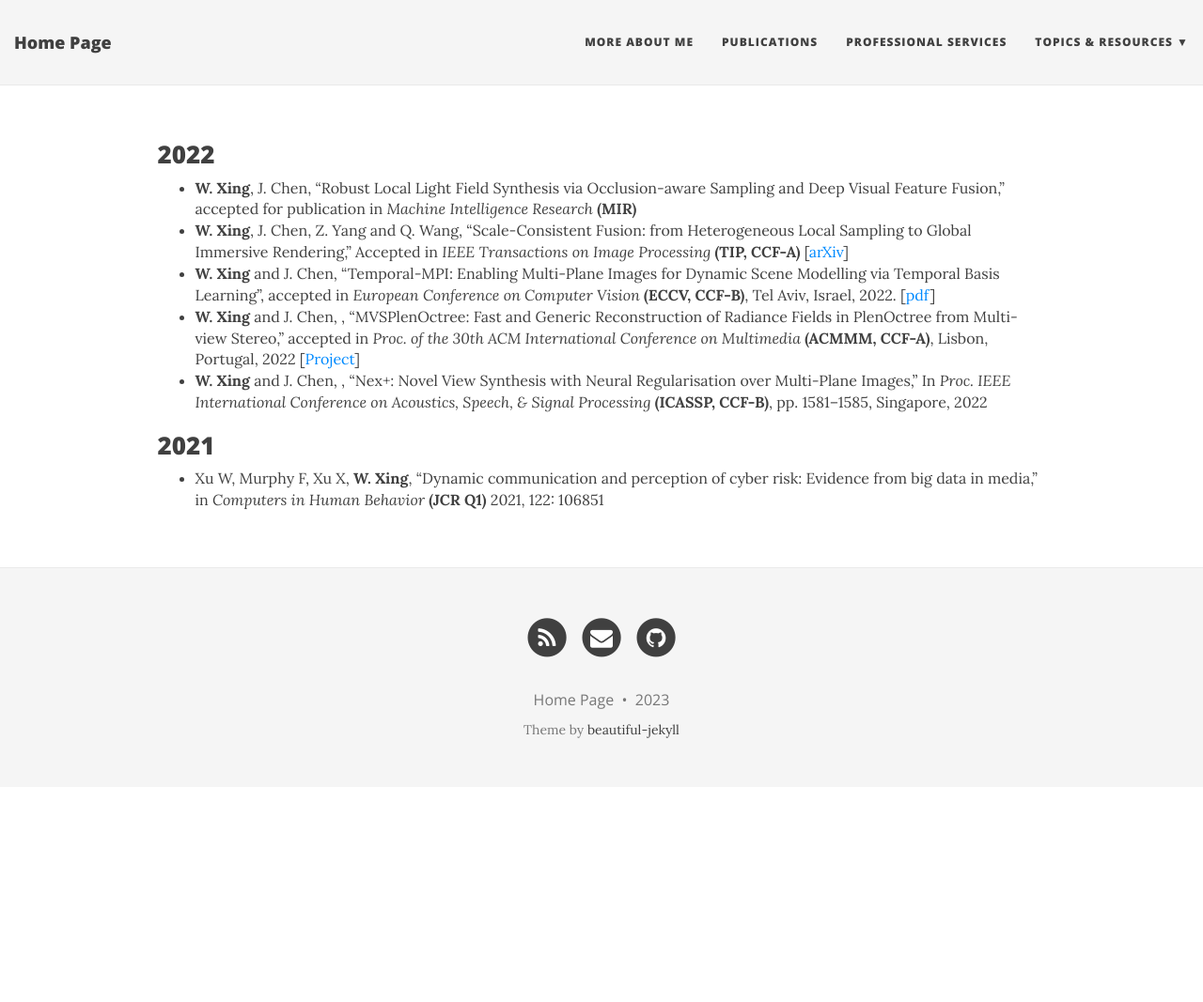
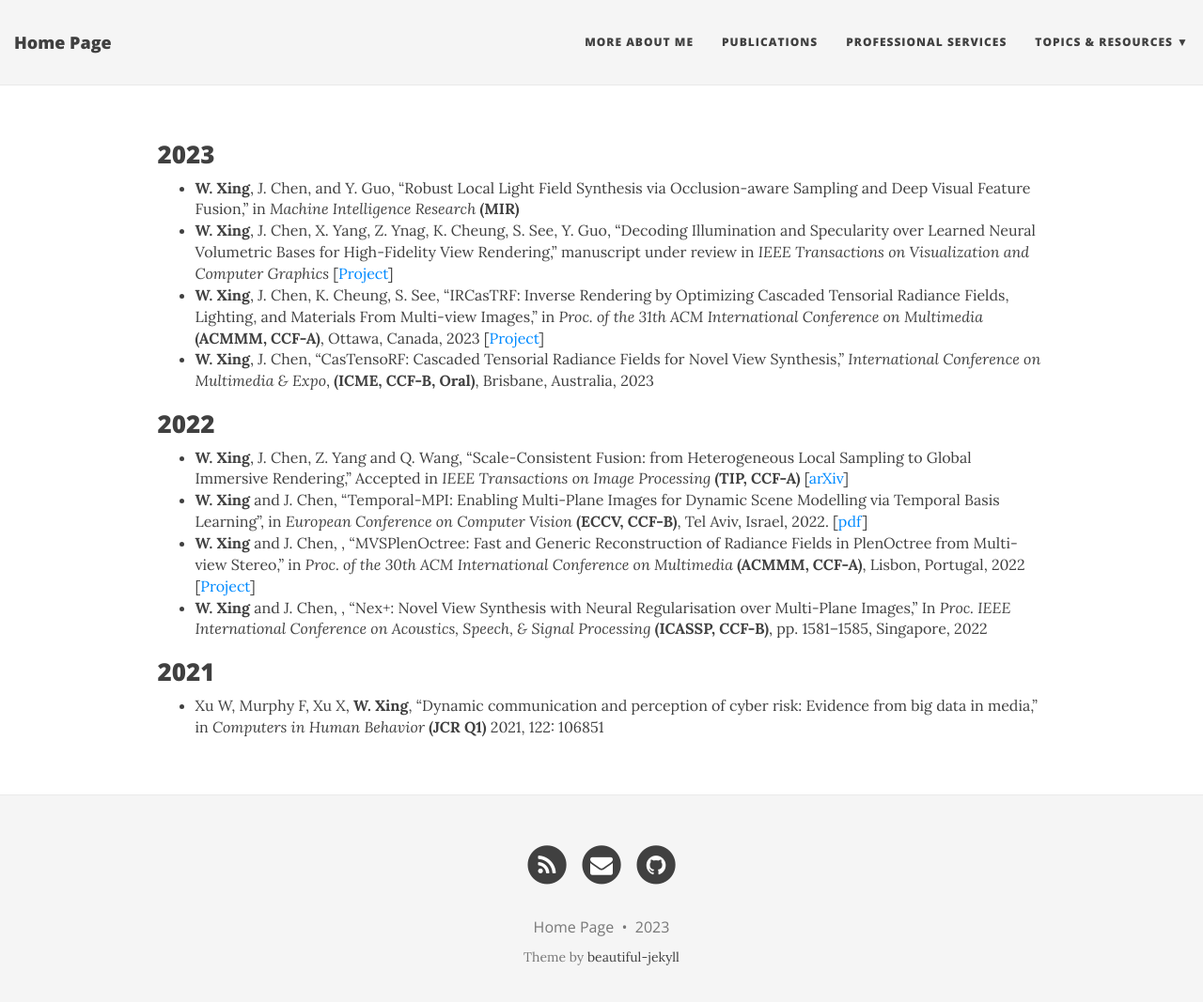
Before and after one commit to Derry-Xing/derry-xing.github.io, a Jekyll site: the page built from pages/mypublications.md, in a window 1280 px wide and 1080 px high. Shown: the top 1067 px of the window at 94% size. Built offline with Jekyll 4.4.1, drawn with Linux system fonts in a browser that asks for light colours; nearby versions of some CDN libraries.

Commit message:
Update mypublications.md

```diff
--- a/pages/mypublications.md
+++ b/pages/mypublications.md
@@ -10,14 +10,19 @@ show-avatar: false
 -->
 
 
+## 2023
 
+* **W. Xing**, J. Chen, and Y. Guo, "Robust Local Light Field Synthesis via Occlusion-aware Sampling and Deep Visual Feature Fusion," in _Machine Intelligence Research_ **(MIR)**
+* **W. Xing**, J. Chen, X. Yang, Z. Ynag, K. Cheung, S. See, Y. Guo, "Decoding Illumination and Specularity over Learned Neural Volumetric Bases for High-Fidelity View Rendering," manuscript under review in _IEEE Transactions on Visualization and Computer Graphics_ [[Project](https://nvbases.github.io/)]
+* **W. Xing**, J. Chen, K. Cheung, S. See, "IRCasTRF: Inverse Rendering by Optimizing Cascaded Tensorial Radiance Fields, Lighting, and Materials From Multi-view Images," in _Proc. of the 31th ACM International Conference on Multimedia_ **(ACMMM, CCF-A)**, Ottawa, Canada, 2023  [[Project](https://ircasrf.github.io/)]
+* **W. Xing**, J. Chen, "CasTensoRF: Cascaded Tensorial Radiance Fields for Novel View Synthesis," _International Conference on Multimedia & Expo_, **(ICME, CCF-B, Oral)**, Brisbane, Australia, 2023
 
 ## 2022
 
-* **W. Xing**, J. Chen, "Robust Local Light Field Synthesis via Occlusion-aware Sampling and Deep Visual Feature Fusion," accepted for publication in _Machine Intelligence Research_ **(MIR)**
+
 * **W. Xing**, J. Chen, Z. Yang and Q. Wang, "Scale-Consistent Fusion: from Heterogeneous Local Sampling to Global Immersive Rendering," Accepted in _IEEE Transactions on Image Processing_ **(TIP, CCF-A)** [[arXiv](https://arxiv.org/abs/2106.09548)]
-* **W. Xing** and J. Chen, "Temporal-MPI: Enabling Multi-Plane Images for Dynamic Scene Modelling via Temporal Basis Learning", accepted in _European Conference on Computer Vision_ **(ECCV, CCF-B)**, Tel Aviv, Israel, 2022. [[pdf](https://www.ecva.net/papers/eccv_2022/papers_ECCV/papers/136750321.pdf)]
-* **W. Xing** and J. Chen, , “MVSPlenOctree: Fast and Generic Reconstruction of Radiance Fields in PlenOctree from Multi-view Stereo,” accepted in _Proc. of the 30th ACM International Conference on Multimedia_ **(ACMMM, CCF-A)**, Lisbon, Portugal, 2022  [[Project](https://derry-xing.github.io/projects/MVSPlenOctree/)]
+* **W. Xing** and J. Chen, "Temporal-MPI: Enabling Multi-Plane Images for Dynamic Scene Modelling via Temporal Basis Learning", in _European Conference on Computer Vision_ **(ECCV, CCF-B)**, Tel Aviv, Israel, 2022. [[pdf](https://www.ecva.net/papers/eccv_2022/papers_ECCV/papers/136750321.pdf)]
+* **W. Xing** and J. Chen, , “MVSPlenOctree: Fast and Generic Reconstruction of Radiance Fields in PlenOctree from Multi-view Stereo,” in _Proc. of the 30th ACM International Conference on Multimedia_ **(ACMMM, CCF-A)**, Lisbon, Portugal, 2022  [[Project](https://derry-xing.github.io/projects/MVSPlenOctree/)]
 * **W. Xing** and J. Chen, , “Nex+: Novel View Synthesis with Neural Regularisation over Multi-Plane Images,” In _Proc. IEEE International Conference on Acoustics, Speech, & Signal Processing_ **(ICASSP, CCF-B)**, pp. 1581–1585, Singapore, 2022
 
 ## 2021
```
